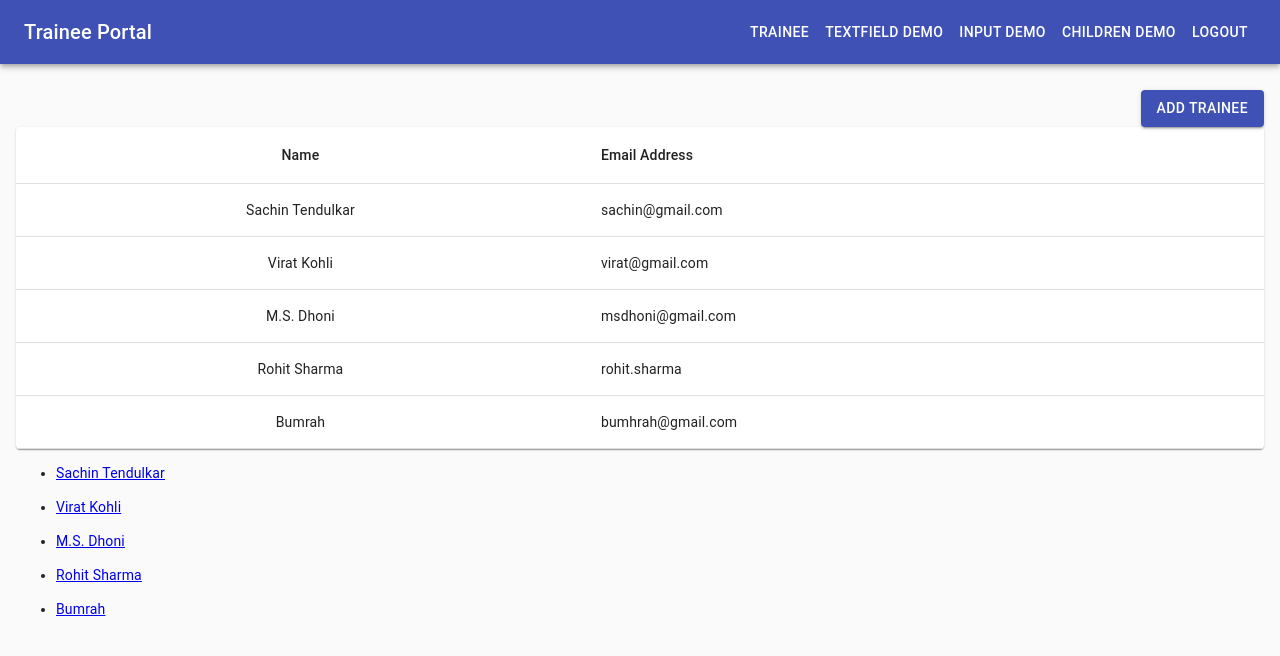
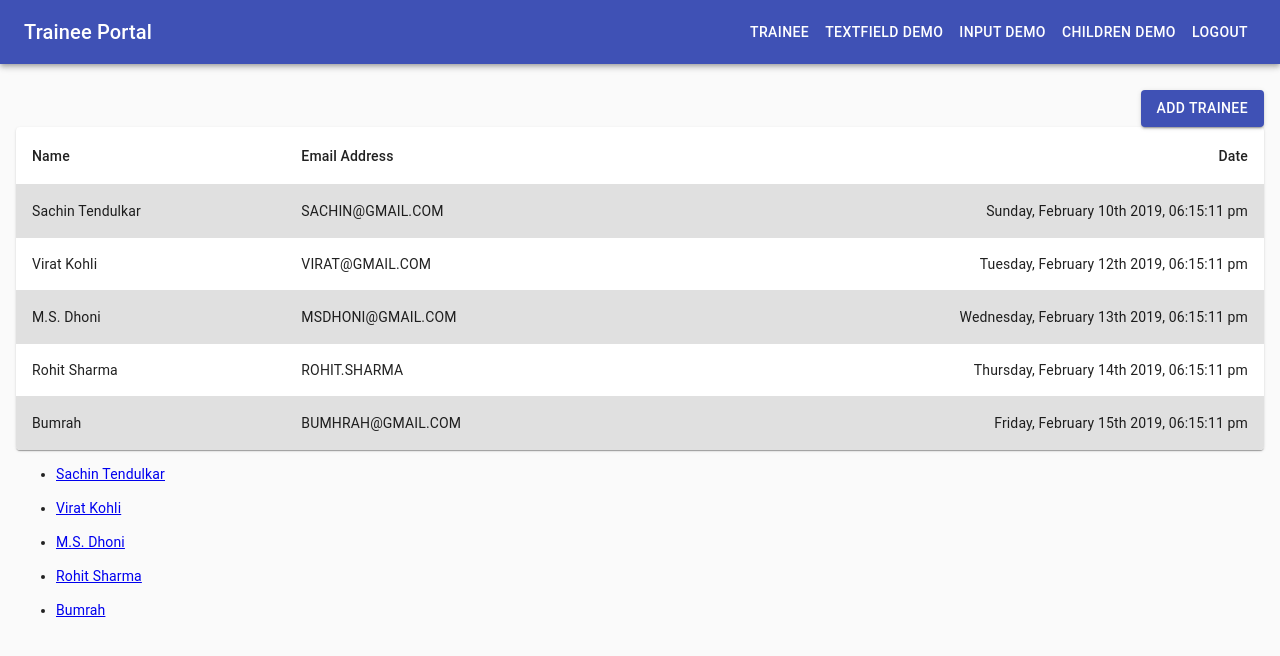
Before and after one commit to Shikhar-successive/javascript-server, a React (Create React App) app in the folder training/: page /Trainee in a window 1280 px wide. Shown: the top 656 px of the page. Built offline with nearby package versions, Linux system fonts and the light colour scheme.

Commit message:
feat: Add files of frontend Day 14

```diff
--- a/training/src/components/Table/Table.jsx
+++ b/training/src/components/Table/Table.jsx
@@ -1,3 +1,4 @@
+/* eslint-disable react/jsx-boolean-value */
 import React from 'react';
 import {
   Table,
@@ -6,43 +7,67 @@ import {
   TableContainer,
   TableHead,
   TableRow,
+  TableSortLabel,
 } from '@material-ui/core';
 import Paper from '@material-ui/core/Paper';
-import { makeStyles } from '@material-ui/core/styles';
+import { withStyles } from '@material-ui/core/styles';
 import PropTypes from 'prop-types';
 
-const useStyles = makeStyles({
-  table: {
-    minWidth: 650,
+const StyledTableRow = withStyles((theme) => ({
+  root: {
+    '&:nth-of-type(odd)': {
+      backgroundColor: theme.palette.grey[300],
+    },
+    '&:hover': {
+      backgroundColor: ' #a8a8a8 !important',
+    },
   },
-});
+}))(TableRow);
+
 export default function MyTable(props) {
-  const classes = useStyles();
-  const { id, data, column } = props;
+  const {
+    id, data, column, order, orderBy,
+  } = props;
+
+  const handleSort = (field) => () => {
+    const { onSort } = props;
+    onSort(field);
+  };
 
   return (
     <TableContainer component={Paper}>
-      <Table className={classes.table} aria-label="simple table">
+      <Table aria-label="simple table">
         <TableHead>
           <TableRow>
             {
               column.map((item) => (
-                <TableCell key={item.label} align={item.align}>{item.label}</TableCell>
+                <>
+                  <TableCell key={item.label} align={item.align}>
+                    <TableSortLabel
+                      active={orderBy === item.field}
+                      direction={order}
+                      onClick={handleSort(item.field)}
+                      align={item.align}
+                    >
+                      {item.label}
+                    </TableSortLabel>
+                  </TableCell>
+                </>
               ))
             }
           </TableRow>
         </TableHead>
         <TableBody>
           {data.map((trainees) => (
-            <TableRow key={trainees[id]}>
+            <StyledTableRow key={trainees[id]} hover={true}>
               {
                 column.map((item) => (
                   <TableCell key={`${trainees[id]}${item.field}`} align={item.align}>
-                    {trainees[item.field]}
+                    {item.format ? item.format(trainees[item.field]) : trainees[item.field] }
                   </TableCell>
                 ))
               }
-            </TableRow>
+            </StyledTableRow>
           ))}
         </TableBody>
       </Table>
@@ -53,4 +78,12 @@ MyTable.propTypes = {
   id: PropTypes.string.isRequired,
   column: PropTypes.arrayOf(Object).isRequired,
   data: PropTypes.arrayOf(Object).isRequired,
+  order: PropTypes.string,
+  orderBy: PropTypes.string,
+  onSort: PropTypes.func,
 };
+MyTable.defaultProps = {
+  order: '',
+  orderBy: '',
+  onSort: () => {},
+};
--- /dev/null
+++ b/training/src/libs/utils/getFormattedDate.js
@@ -0,0 +1,6 @@
+import moment from 'moment';
+
+export function getFormattedDate(date) {
+  const formatedDate = moment(date).format('dddd, MMMM Do yyyy, hh:mm:ss a');
+  return formatedDate;
+}
--- a/training/src/pages/Trainee/TraineeDetail.jsx
+++ b/training/src/pages/Trainee/TraineeDetail.jsx
@@ -5,20 +5,13 @@ import {
   Card,
   Button,
   CardContent,
-  // CardMedia,
   Typography,
-  // makeStyles,
 } from '@material-ui/core';
-import moment from 'moment';
 import trainees from './Data/trainee';
 import { NoMatch } from '../NoMatch';
+import { getFormattedDate } from '../../libs/utils/getFormattedDate';
 
 class TraineeDetail extends Component {
-  getDate = (date) => {
-    const formatedDate = moment(date).format('dddd, MMMM Do yyyy, hh:mm:ss a');
-    return formatedDate;
-  }
-
   render() {
     const { match: { params: { id } } } = this.props;
     const data = trainees.find((element) => element.id === id);
@@ -30,7 +23,7 @@ class TraineeDetail extends Component {
               <img src="" height="120px" width="120px" alt="" />
               <CardContent>
                 <Typography variant="h5">{data.name}</Typography>
-                <Typography color="textSecondary">{this.getDate(data.createdAt)}</Typography>
+                <Typography color="textSecondary">{getFormattedDate(data.createdAt)}</Typography>
                 <Typography>{data.email}</Typography>
               </CardContent>
             </div>
--- a/training/src/pages/Trainee/TraineeList.jsx
+++ b/training/src/pages/Trainee/TraineeList.jsx
@@ -5,12 +5,17 @@ import PropTypes from 'prop-types';
 import { AddDialog } from './Componants';
 import trainees from './Data/trainee';
 import { Table } from '../../components';
+import { getFormattedDate } from '../../libs/utils/getFormattedDate';
 
+const asend = 'asc';
+const dsend = 'desc';
 class TraineeList extends Component {
   constructor() {
     super();
     this.state = {
       open: false,
+      orderBy: '',
+      order: asend,
     };
   }
 
@@ -22,8 +27,22 @@ class TraineeList extends Component {
     this.setState({ open: false });
   };
 
+  handleSort = (field) => {
+    const { order, orderBy } = this.state;
+    let tabOrder = asend;
+    if (orderBy === field && order === asend) {
+      tabOrder = dsend;
+    }
+    this.setState({ orderBy: field, order: tabOrder });
+  }
+
+  handleSelect = (data) => {
+    const { history } = this.props;
+    history.push(`/trainee/${data.id}`);
+  }
+
   render() {
-    const { open } = this.state;
+    const { open, order, orderBy } = this.state;
     const { match } = this.props;
     // const classes = this.useStyles();
     return (
@@ -45,13 +64,23 @@ class TraineeList extends Component {
             {
               field: 'name',
               label: 'Name',
-              align: 'center',
             },
             {
               field: 'email',
               label: 'Email Address',
+              format: (value) => value && value.toUpperCase(),
+            },
+            {
+              field: 'createdAt',
+              label: 'Date',
+              align: 'right',
+              format: getFormattedDate,
             },
           ]}
+          orderBy={orderBy}
+          order={order}
+          onSort={this.handleSort}
+          onSelect={this.handleSelect}
         />
         <div>
           {
@@ -70,6 +99,7 @@ class TraineeList extends Component {
 }
 TraineeList.propTypes = {
   match: PropTypes.objectOf(PropTypes.any).isRequired,
+  history: PropTypes.objectOf(PropTypes.any).isRequired,
 };
 
 export default TraineeList;
```
Also changed, not shown: 1 other file (tests, documents, lock files or other folders).
